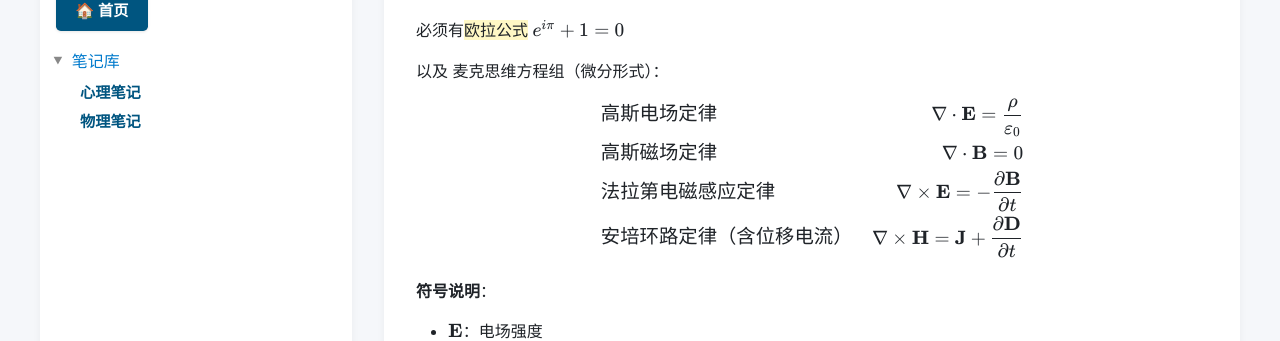
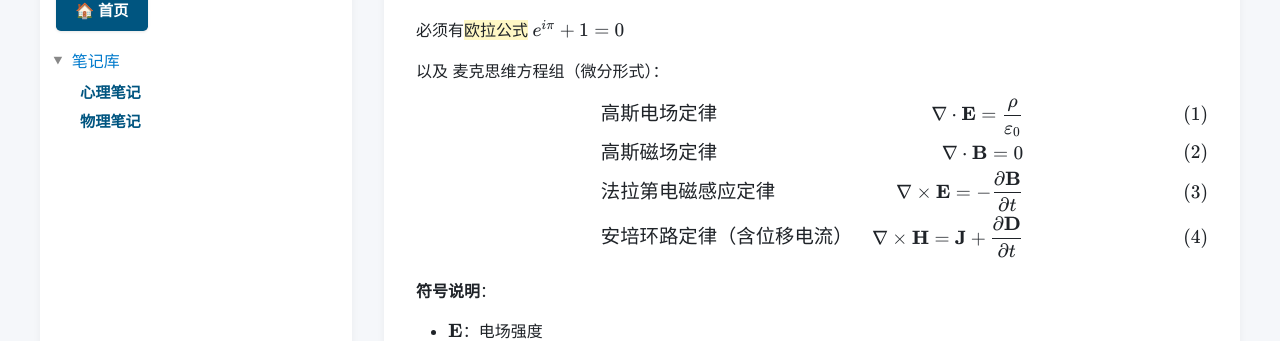
Before and after one commit to Tlonglan/GitNotebook, a Jekyll site: the page built from 笔记库/物理笔记.md, in a window 1280 px wide. Shown: the part 299-640 px from the top of the page. Built offline with Jekyll 4.4.1, drawn with Linux system fonts in a browser that asks for light colours; nearby versions of some CDN libraries; our own code applies the rules of GitHub Pages for plain Markdown files.

```diff
--- a/笔记库/物理笔记.md
+++ b/笔记库/物理笔记.md
@@ -12,7 +12,7 @@ layout: default
 
 
 $$
-\begin{aligned}
+\begin{align}
 
 & 高斯电场定律
 & \nabla \cdot \mathbf{E} = \frac{\rho}
@@ -27,7 +27,7 @@ $$
 & 安培环路定律（含位移电流）
 & \nabla \times \mathbf{H} = \mathbf{J} + \frac{\partial \mathbf{D}}{\partial t}  \\
 
-\end{aligned}
+\end{align}
 $$
 
 
```
Also changed, not shown: index.md (+33 -9 lines).
